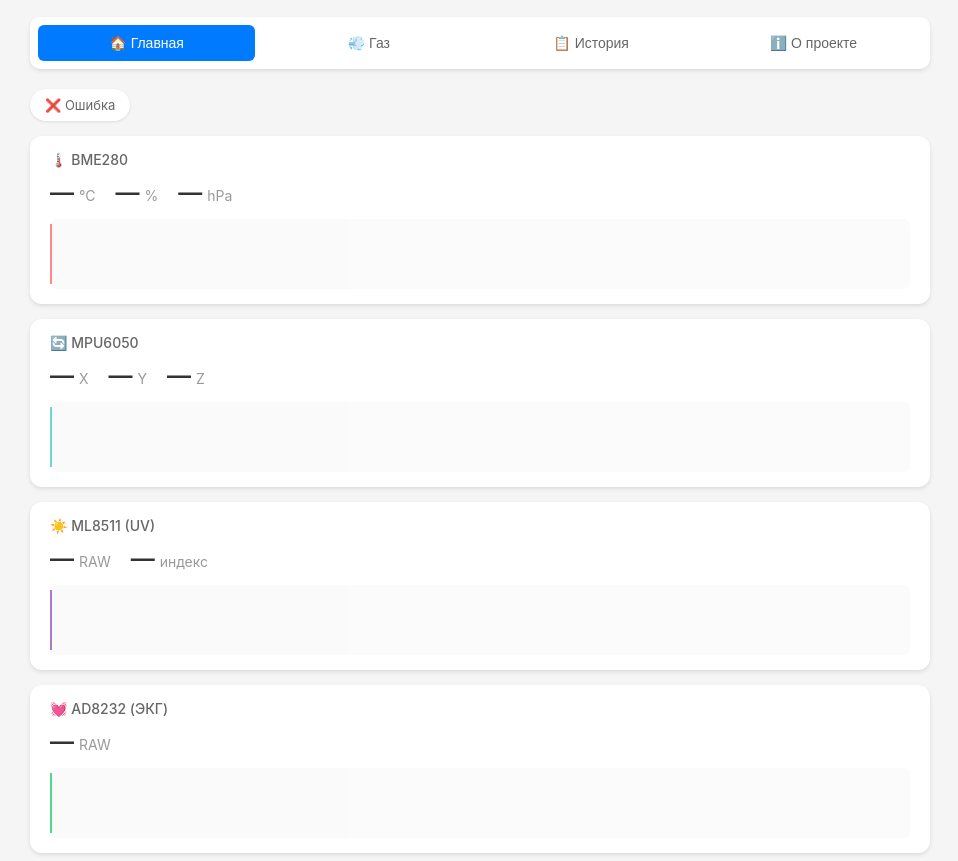
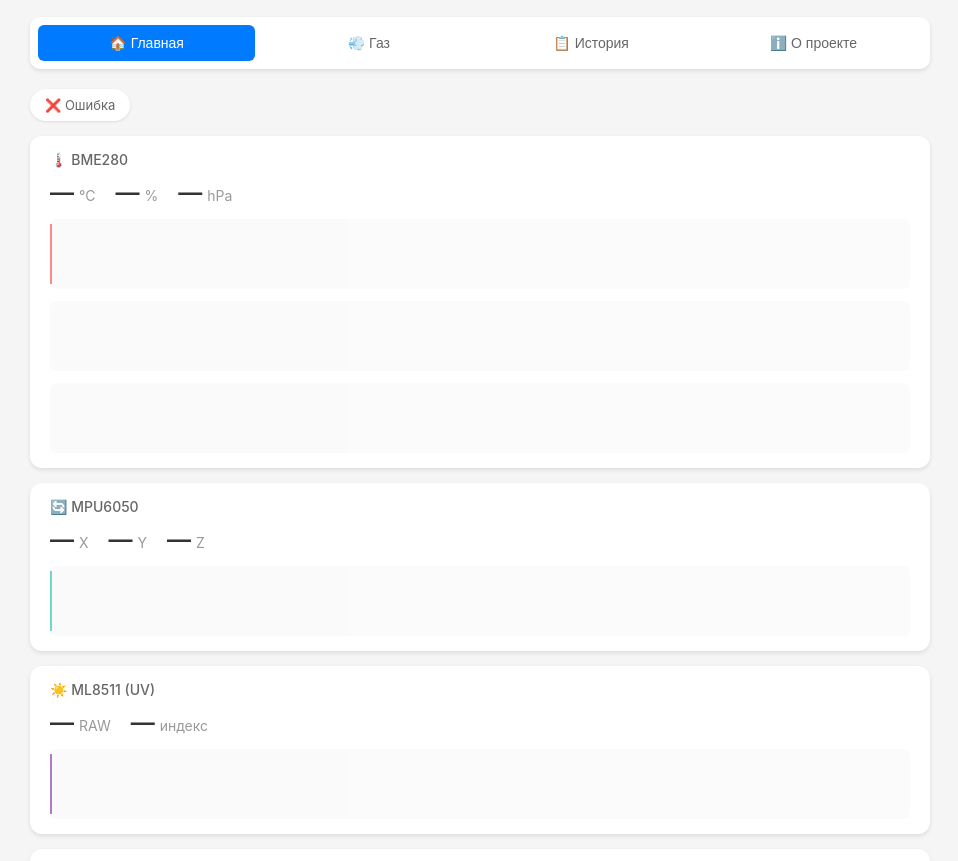
Before and after one commit to stewarteva918-wq/esp32-supabase-demo, a plain HTML site: page index.html in a window 1280 px wide. Shown: the part 68-929 px from the top of the page, without its empty margins (160-1118 px from the left). Drawn offline with nearby package versions, Linux system fonts and the light colour scheme; no server answers.

Commit message:
Update index.html

```diff
--- a/index.html
+++ b/index.html
@@ -19,11 +19,11 @@
             <button class="tab-button" onclick="openTab('settings')">ℹ️ О проекте</button>
         </div>
 
-        <!-- Главная (MPU6050, BME280, ML8511, AD8232) -->
+        <!-- Главная -->
         <div id="main" class="tab-content active">
             <div class="status" id="connectionStatus">Загрузка...</div>
 
-            <!-- BME280 -->
+            <!-- BME280 с тремя графиками -->
             <div class="sensor-card">
                 <div class="sensor-name">🌡️ BME280</div>
                 <div class="sensor-values">
@@ -40,8 +40,17 @@
                         <span class="unit">hPa</span>
                     </div>
                 </div>
-                <div class="mini-chart">
-                    <canvas id="tempChart" width="200" height="60"></canvas>
+                <!-- Три графика в ряд -->
+                <div class="charts-row">
+                    <div class="mini-chart">
+                        <canvas id="tempChart"></canvas>
+                    </div>
+                    <div class="mini-chart">
+                        <canvas id="humChart"></canvas>
+                    </div>
+                    <div class="mini-chart">
+                        <canvas id="presChart"></canvas>
+                    </div>
                 </div>
             </div>
 
@@ -63,7 +72,7 @@
                     </div>
                 </div>
                 <div class="mini-chart">
-                    <canvas id="accChart" width="200" height="60"></canvas>
+                    <canvas id="accChart"></canvas>
                 </div>
             </div>
 
@@ -81,7 +90,7 @@
                     </div>
                 </div>
                 <div class="mini-chart">
-                    <canvas id="uvChart" width="200" height="60"></canvas>
+                    <canvas id="uvChart"></canvas>
                 </div>
             </div>
 
@@ -95,7 +104,7 @@
                     </div>
                 </div>
                 <div class="mini-chart">
-                    <canvas id="ecgChart" width="200" height="60"></canvas>
+                    <canvas id="ecgChart"></canvas>
                 </div>
             </div>
 
@@ -146,7 +155,7 @@
             <div class="settings-card">
                 <h3>🔧 О проекте</h3>
                 <p>Мониторинг всех датчиков на ESP32</p>
-                <p>📡 Датчики: BME280, MPU6050, ML8511, AD8232, MQ135</p>
+                <p>📡 Датчики: BME280, MPU6050, ML8511, AD8232</p>
                 <p>🔄 Обновление каждые 30 секунд</p>
                 <hr>
                 <h3>📊 Текущие значения</h3>
```
